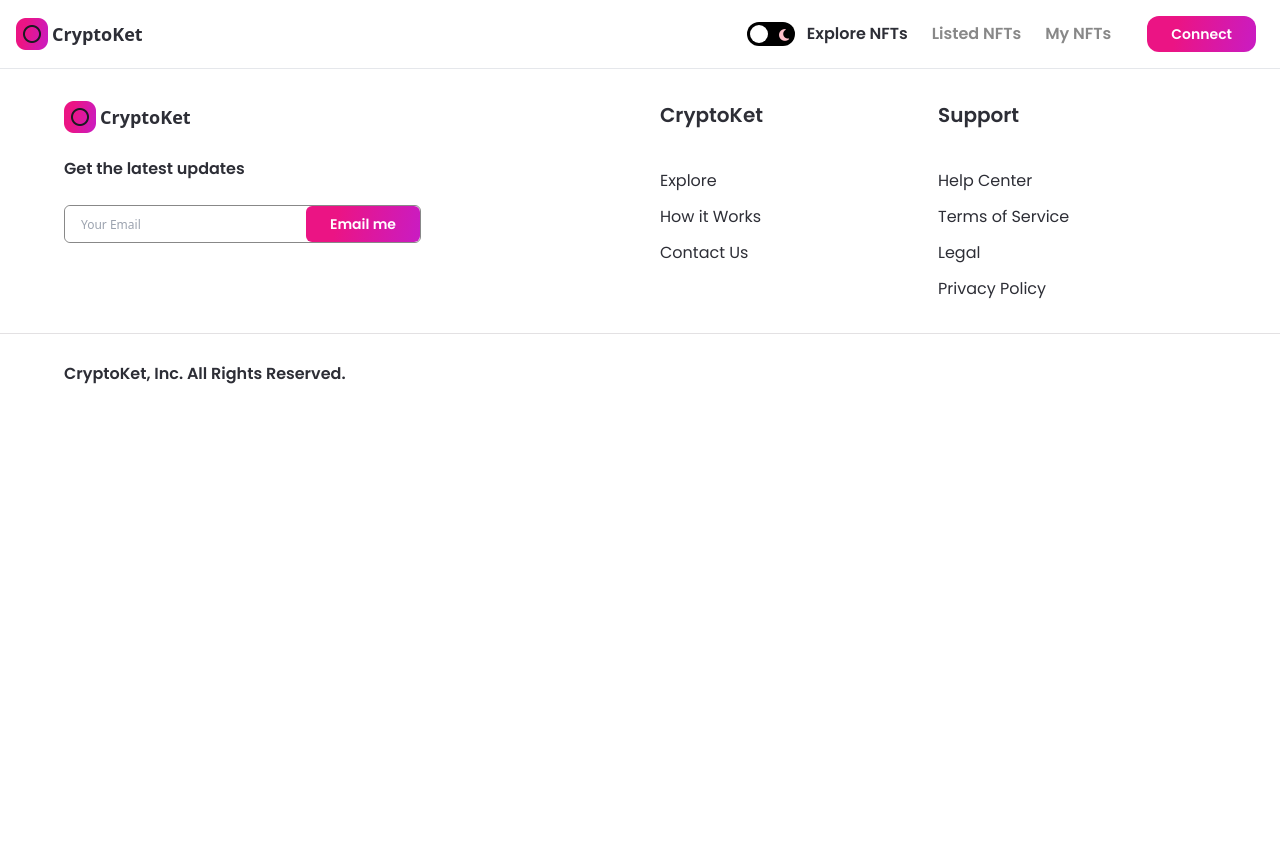
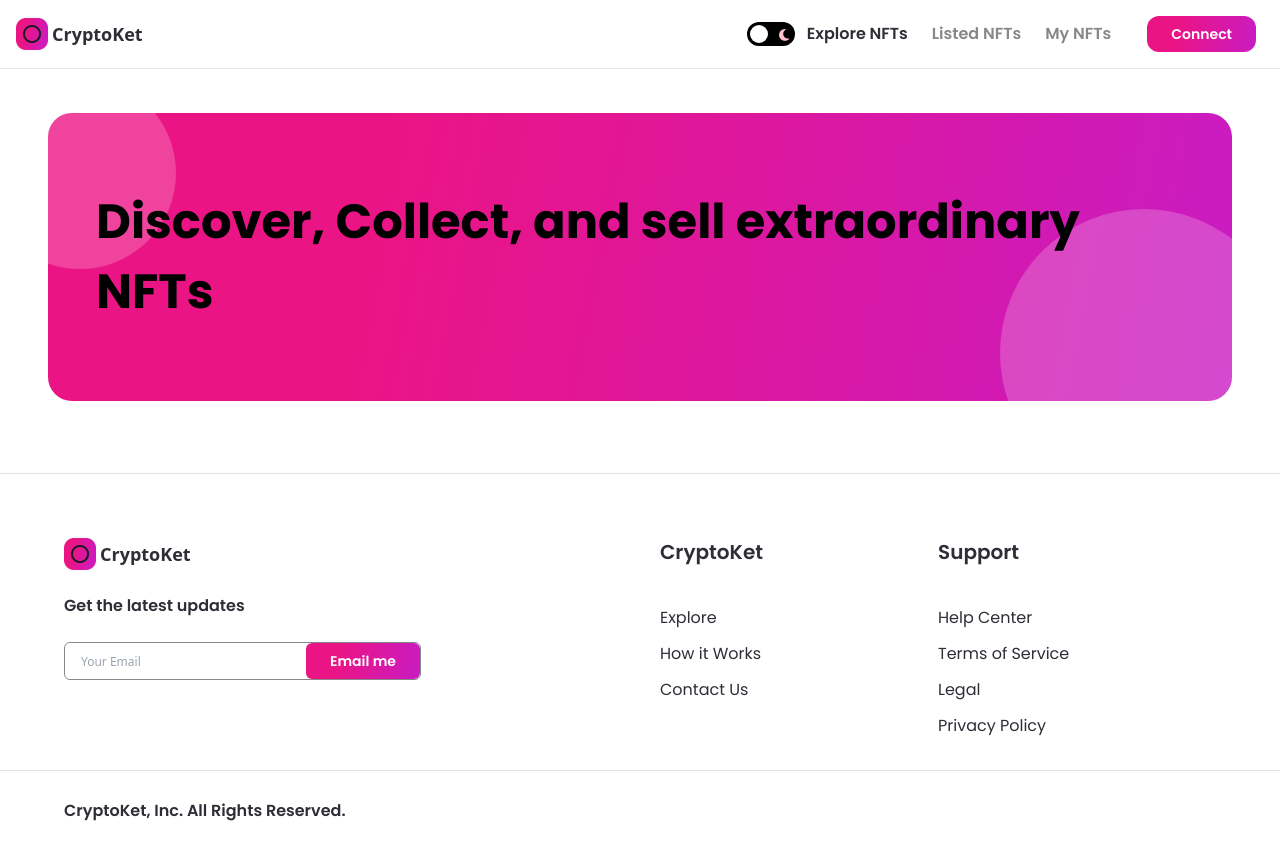
Before and after one commit to Davoud-Ghargozlou/davoud_nft_marketplace, a Next.js app: page / in a window 1280 px wide. Shown: the top 860 px of the page. Before the commit the page ends 800 px from the top, so only its background shows below. Built offline with nearby package versions, Linux system fonts and the light colour scheme.

Commit message:
Banner Component Completed

```diff
--- /dev/null
+++ b/components/Banner.jsx
@@ -0,0 +1,19 @@
+import React from 'react';
+
+function Banner({ parentStyles, chileStyles, name }) {
+  return (
+    <div
+      className={`relative w-full flex items-center z-0 overflow-hidden nft-gradient ${parentStyles}`}
+    >
+      <p
+        className={`font-bold text-5xl font-poppins leading-70 ${chileStyles}`}
+      >
+        {name}
+      </p>
+      <div className="absolute w-48 h-48 sm:w-32 sm:h-32 rounded-full white-bg -top-9 -left-16 -z-5" />
+      <div className="absolute w-72 h-72 sm:w-56 sm:h-56 rounded-full white-bg -bottom-24 -right-14 -z-5" />
+    </div>
+  );
+}
+
+export default Banner;
--- a/components/Footer.jsx
+++ b/components/Footer.jsx
@@ -5,10 +5,17 @@
 import Button from './Button';
 
 const FooterLink = ({ heading, items }) => (
-  <div className='flex-1 justify-start items-start'>
-    <h3 className='font-poppins dark:text-white text-nft-black-1 font-semibold text-xl mb-10'>{heading}</h3>
+  <div className="flex-1 justify-start items-start">
+    <h3 className="font-poppins dark:text-white text-nft-black-1 font-semibold text-xl mb-10">
+      {heading}
+    </h3>
     {items.map((item, index) => (
-      <p key={index} className='font-poppins dark:text-white text-nft-black-1 font-normal text-base cursor-pointer dark:hover:text-nft-gray-1 hover:text-nft-black-1 my-3'>{item}</p>
+      <p
+        key={index}
+        className="font-poppins dark:text-white text-nft-black-1 font-normal text-base cursor-pointer dark:hover:text-nft-gray-1 hover:text-nft-black-1 my-3"
+      >
+        {item}
+      </p>
     ))}
   </div>
 );
@@ -50,9 +57,14 @@
             heading="CryptoKet"
             items={['Explore', 'How it Works', 'Contact Us']}
           />
-           <FooterLink
+          <FooterLink
             heading="Support"
-            items={['Help Center', 'Terms of Service', 'Legal', 'Privacy Policy']}
+            items={[
+              'Help Center',
+              'Terms of Service',
+              'Legal',
+              'Privacy Policy',
+            ]}
           />
         </div>
       </div>
--- a/components/index.js
+++ b/components/index.js
@@ -1,5 +1,6 @@
 import Navbar from './Navbar';
 import Footer from './Footer';
 import Button from './Button';
+import Banner from './Banner';
 
-export { Navbar, Footer, Button };
+export { Navbar, Footer, Button, Banner };
--- a/pages/_app.js
+++ b/pages/_app.js
@@ -6,12 +6,17 @@
 
 const MyApp = ({ Component, pageProps }) => (
   <ThemeProvider attribute="class">
-  <div className='dark:bg-nft-dark bg-white min-h-screen'>
-    <Navbar />
-    <Component {...pageProps} />
-    <Footer />
-  </div>
-  <Script src="https://kit.fontawesome.com/45c1f707a5.js" crossorigin="anonymous"></Script>
+    <div className="dark:bg-nft-dark bg-white min-h-screen">
+      <Navbar />
+      <div className="pt-65">
+        <Component {...pageProps} />
+      </div>
+      <Footer />
+    </div>
+    <Script
+      src="https://kit.fontawesome.com/45c1f707a5.js"
+      crossorigin="anonymous"
+    ></Script>
   </ThemeProvider>
 );
 
--- a/pages/index.js
+++ b/pages/index.js
@@ -1,9 +1,18 @@
-export default function Home(){
-    return(
-        <div>
-            <h1 className="text-3xl font-bold underline">
-                Hello
-            </h1>
-        </div>
-    )
-  }
+import { Banner } from '@/components';
+import React from 'react';
+
+function Home() {
+  return (
+    <div className="flex justify-center sm:px-4 p-12">
+      <div className="w-full minmd:w-4/5">
+        <Banner
+          name="Discover, Collect, and sell extraordinary NFTs"
+          chileStyles="md:text-4xl sm:text-2xl xs:text-xl text-left"
+          parentStyles="justify-start mb-6 h-72 sm:h-60 p-12 xs:p-4 xs:h-44 rounded-3xl"
+        />
+      </div>
+    </div>
+  );
+}
+
+export default Home;
```
